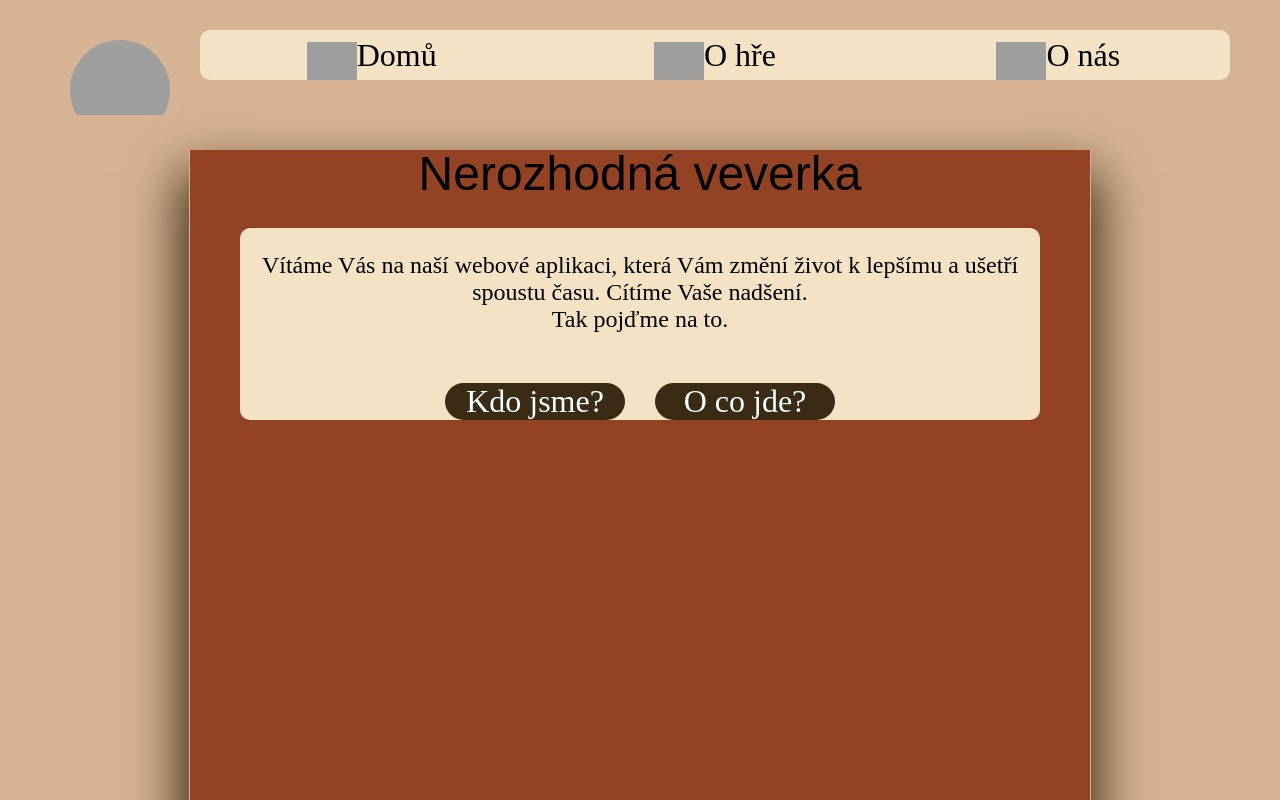
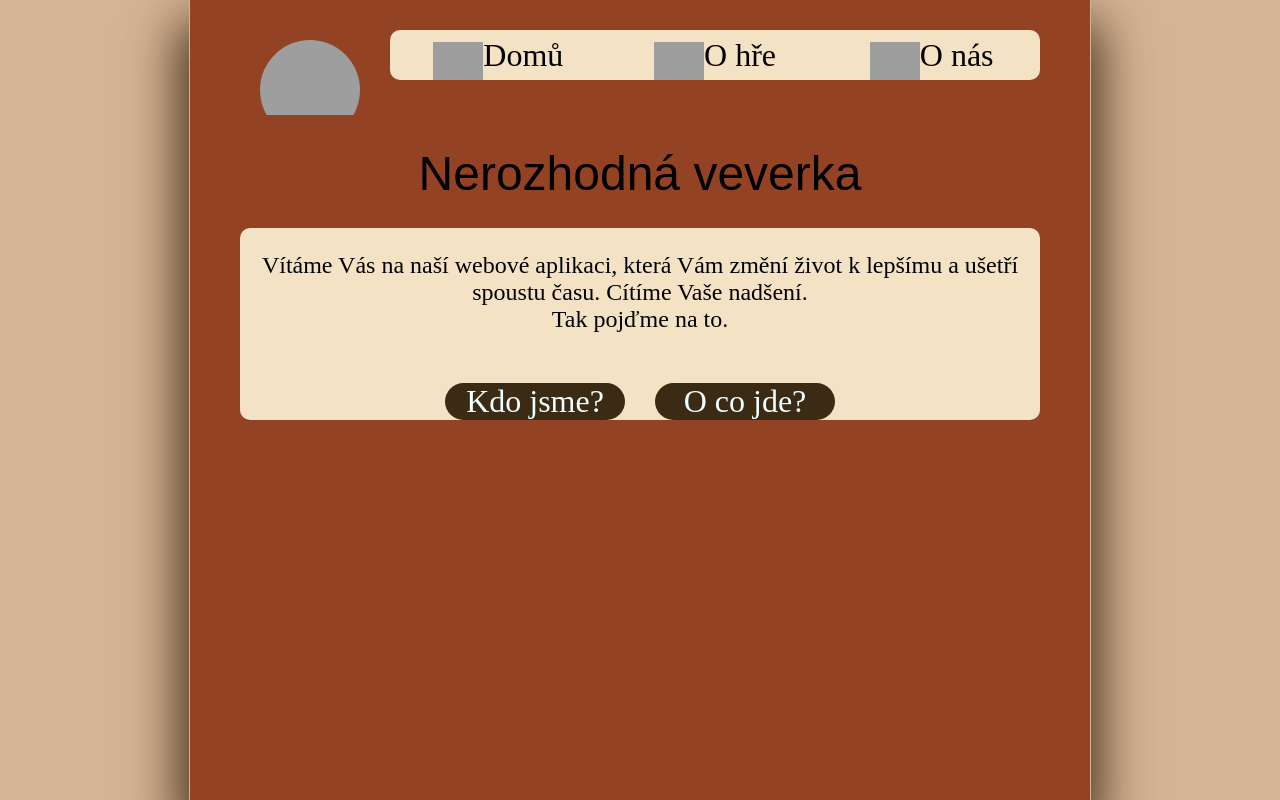
Before and after one commit to TatianaKohoutova/IndecisiveSquirrel, a React (Vite) app: page / in a window 1280 px wide. Shown: the top 800 px of the page. Built offline with nearby package versions, Linux system fonts and the light colour scheme; grey boxes are pictures that could not be loaded; a web font is replaced by a local one.

Commit message:
Napojení html kodu pro správný vzhled a správné napojení css.

```diff
--- a/src/pages/AboutGame/game.jsx
+++ b/src/pages/AboutGame/game.jsx
@@ -1,13 +1,43 @@
 import '/global.css';
 import './game.css';
-import { Header } from '../Components/Header';
-import { Footer } from '../Components/Footer';
+// import { Header } from '../Components/Header';
+// import { Footer } from '../Components/Footer';
 
 export const AboutGame = () => {
   return (
-    <>
-      <Header />
-
+    <div className="main">
+      <div className="header">
+        <a href="/">
+          {' '}
+          <div className="logo"></div>{' '}
+        </a>
+        <div className="menu">
+          <div className="menu_item">
+            <div className="nut"></div>
+            <a className="menu_HomePage" href="/">
+              Domů
+            </a>
+          </div>
+          <div className="menu_item">
+            <div className="nut"></div>
+            <a className="menu_aboutGame" href="./game">
+              O hře
+            </a>
+          </div>
+          <div className="menu_item">
+            <div className="nut"></div>
+            <a className="menu_aboutUs" href="./about">
+              O nás
+            </a>
+          </div>
+        </div>
+        <div className="hamburger-menu">
+          <div className="line"></div>
+          <div className="line"></div>
+          <div className="line"></div>
+          <div className="line"></div>
+        </div>
+      </div>
       <div className="uvod">
         <h1>Nerozhodná veverka</h1>
       </div>
@@ -27,15 +57,21 @@ export const AboutGame = () => {
             pár svých zásob, které uvidíš po levém kraji. Přeji ti příjemnou
             zábavu a dobrou chuť.
           </p>
-          {/* <img src="../img/Volba.png" alt="Volba" className="obrazek_volby" /> */}
+          {/* <!-- <div className="tlacitka">
+          <a className="onas" href="./O nás/my.html">Kdo jste?</a>
+          <a className="ohre" href="./O hře/hra.html">O co jde?</a>
+          </div> --> */}
+          <img src="../img/Volba.png" alt="Volba" className="obrazek_volby" />
         </div>
       </div>
-      {/* <img
+      <img
         src="../img/Volba.png"
         alt="Volba"
         className="obrazek_volby--bigscreen"
-      /> */}
-      <Footer />
-    </>
+      />
+      <div className="footer bottom-line">
+        <p></p>
+      </div>
+    </div>
   );
 };
--- a/src/pages/Components/Header/index.jsx
+++ b/src/pages/Components/Header/index.jsx
@@ -1,4 +1,5 @@
 import './menu.css';
+import '/global.css';
 
 export const Header = () => {
   return (
--- a/src/pages/Components/Main/index.jsx
+++ b/src/pages/Components/Main/index.jsx
@@ -2,16 +2,47 @@ import '/global.css';
 
 export const Main = () => {
   return (
-    <>
     <div className="main">
+      <div className="header">
+        <a href="/">
+          {' '}
+          <div className="logo"></div>{' '}
+        </a>
+        <div className="menu">
+          <div className="menu_item">
+            <div className="nut"></div>
+            <a className="menu_HomePage" href="/">
+              Domů
+            </a>
+          </div>
+          <div className="menu_item">
+            <div className="nut"></div>
+            <a className="menu_aboutGame" href="./game">
+              O hře
+            </a>
+          </div>
+          <div className="menu_item">
+            <div className="nut"></div>
+            <a className="menu_aboutUs" href="./about">
+              O nás
+            </a>
+          </div>
+        </div>
+        <div className="hamburger-menu">
+          <div className="line"></div>
+          <div className="line"></div>
+          <div className="line"></div>
+          <div className="line"></div>
+        </div>
+      </div>
       <div className="uvod">
         <h1>Nerozhodná veverka</h1>
       </div>
       <div className="text">
         <div className="main_content">
           <p>
-              Vítáme Vás na naší webové aplikaci, která Vám změní život k
-              lepšímu a ušetří spoustu času. Cítíme Vaše nadšení.
+            Vítáme Vás na naší webové aplikaci, která Vám změní život k lepšímu
+            a ušetří spoustu času. Cítíme Vaše nadšení.
             <br />
             Tak pojďme na to.
           </p>
@@ -26,7 +57,9 @@ export const Main = () => {
           <img src="./img/Volba.png" alt="Volba" className="obrazek_volby" />
         </div>
       </div>
+      <div className="footer bottom-line">
+        <p></p>
       </div>
-    </>
+    </div>
   );
 };
--- a/src/pages/HomePage/index.jsx
+++ b/src/pages/HomePage/index.jsx
@@ -8,7 +8,7 @@ import '/global.css';
 export const HomePage = () => {
   return (
     <>
-      <Header />
+      {/* <Header /> */}
       <Main />
       {/* <AboutUs />
       <AboutGame /> */}
```
Lines whose indentation alone changed are shown as unchanged.
